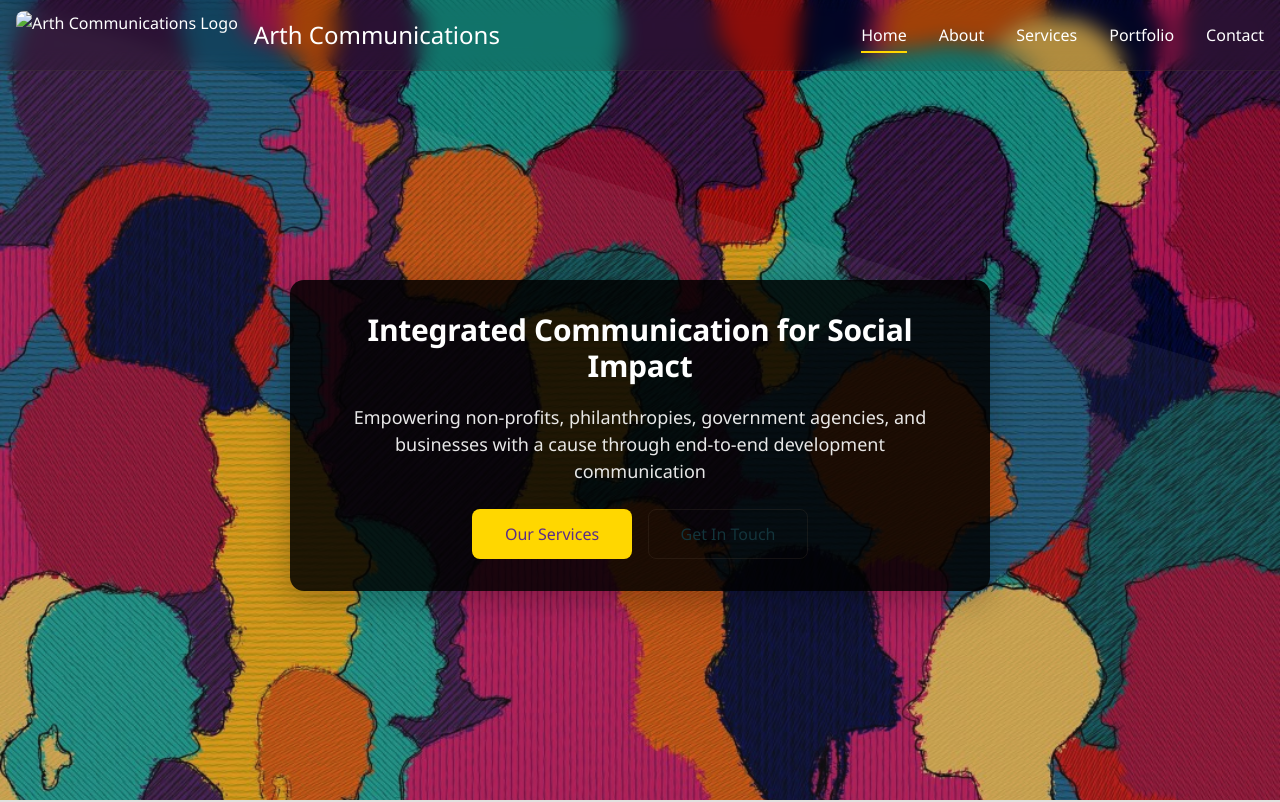
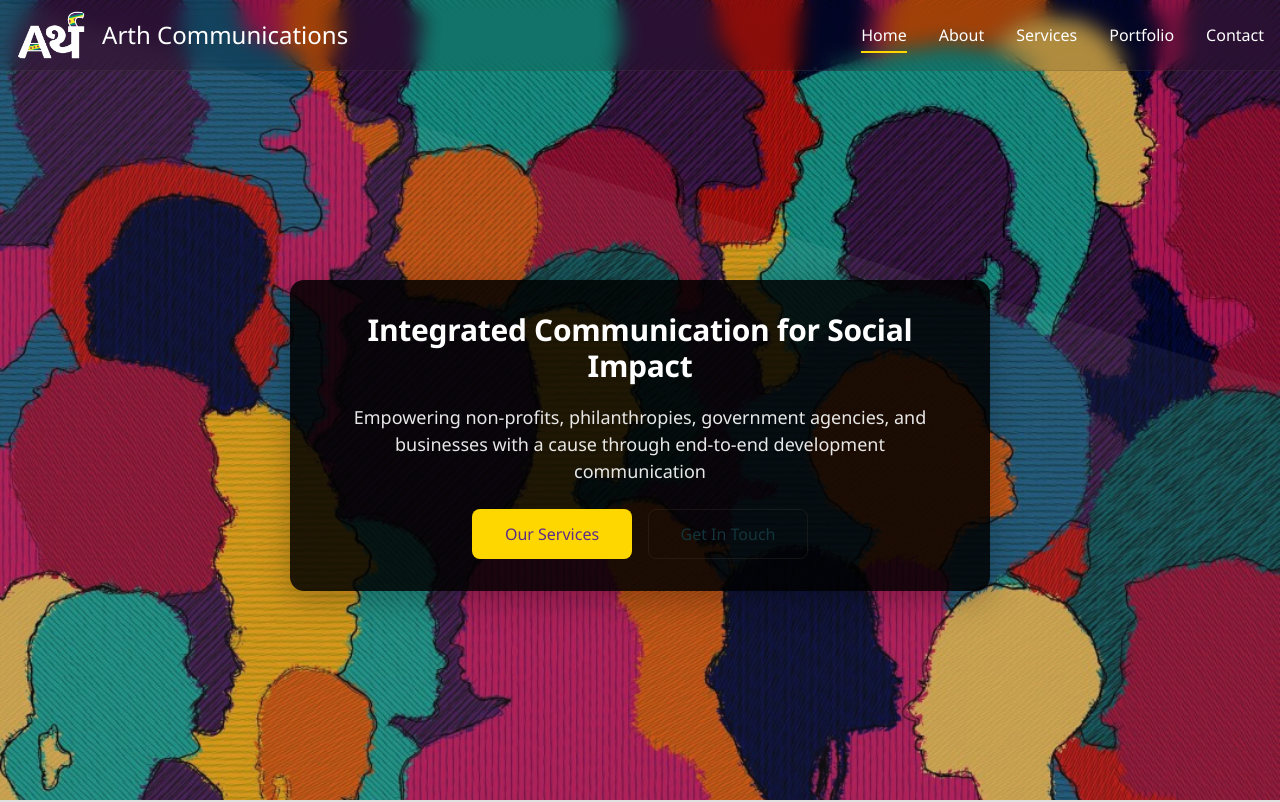
Before and after one commit to Jainbhavi/ArthCommunications, a website: page index.html in a window 1280 px wide. Shown: the top 802 px of the page. Drawn offline with Linux system fonts and the light colour scheme; a web font is replaced by a local one.

Commit message:
Update index.html

```diff
--- a/index.html
+++ b/index.html
@@ -13,7 +13,7 @@
             <div class="nav__container">
                 <div class="nav__logo">
                     <div class="logo-section">
-      <img src="ARTHLOGOWHITE.jpg" alt="Arth Communications Logo" class="logo-img">
+      <img src="ARTHLOGOWHITE.PNG" alt="Arth Communications Logo" class="logo-img">
       <span class="brand__name">Arth Communications</span>
                     </div>
                     <h2></h2>
```
